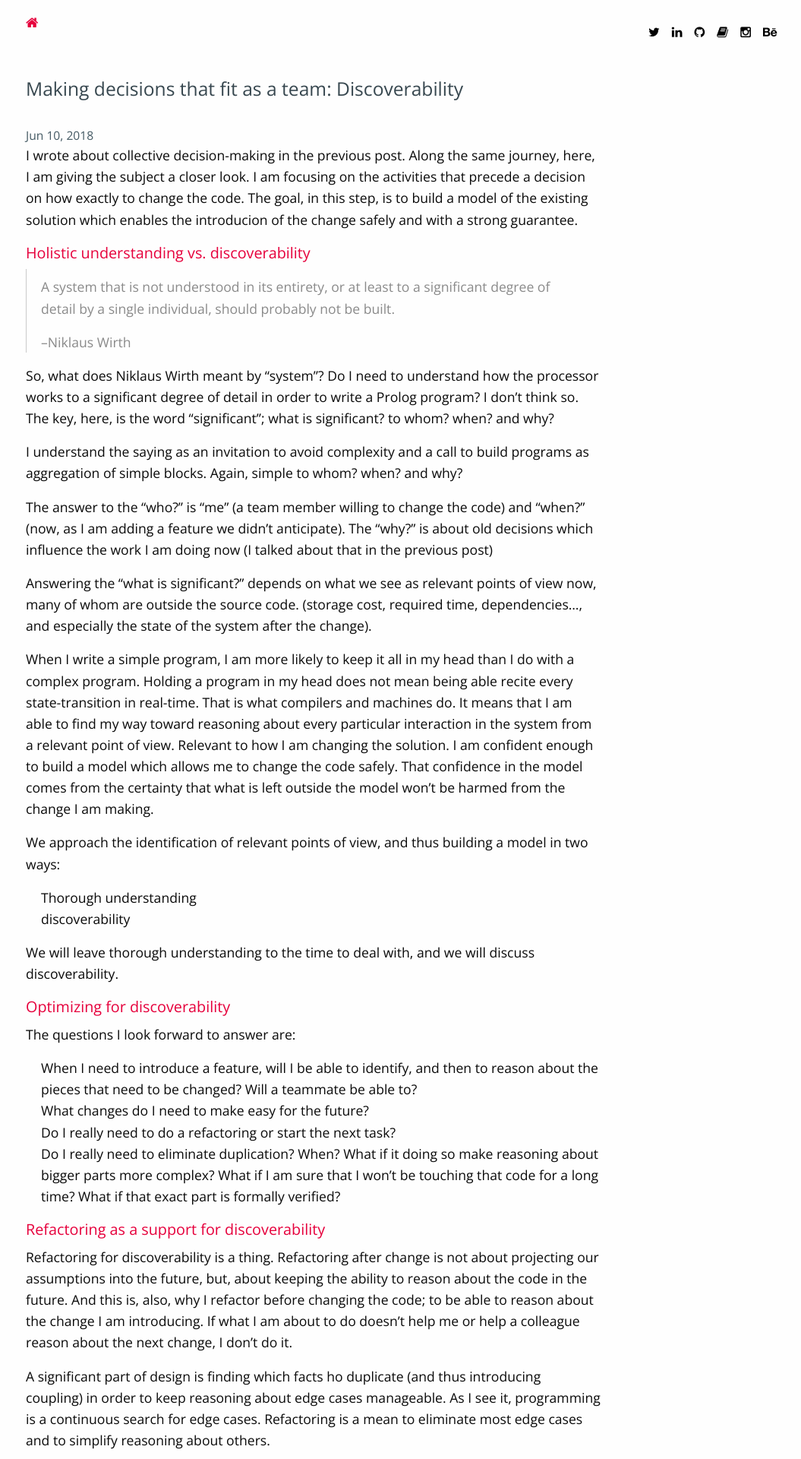
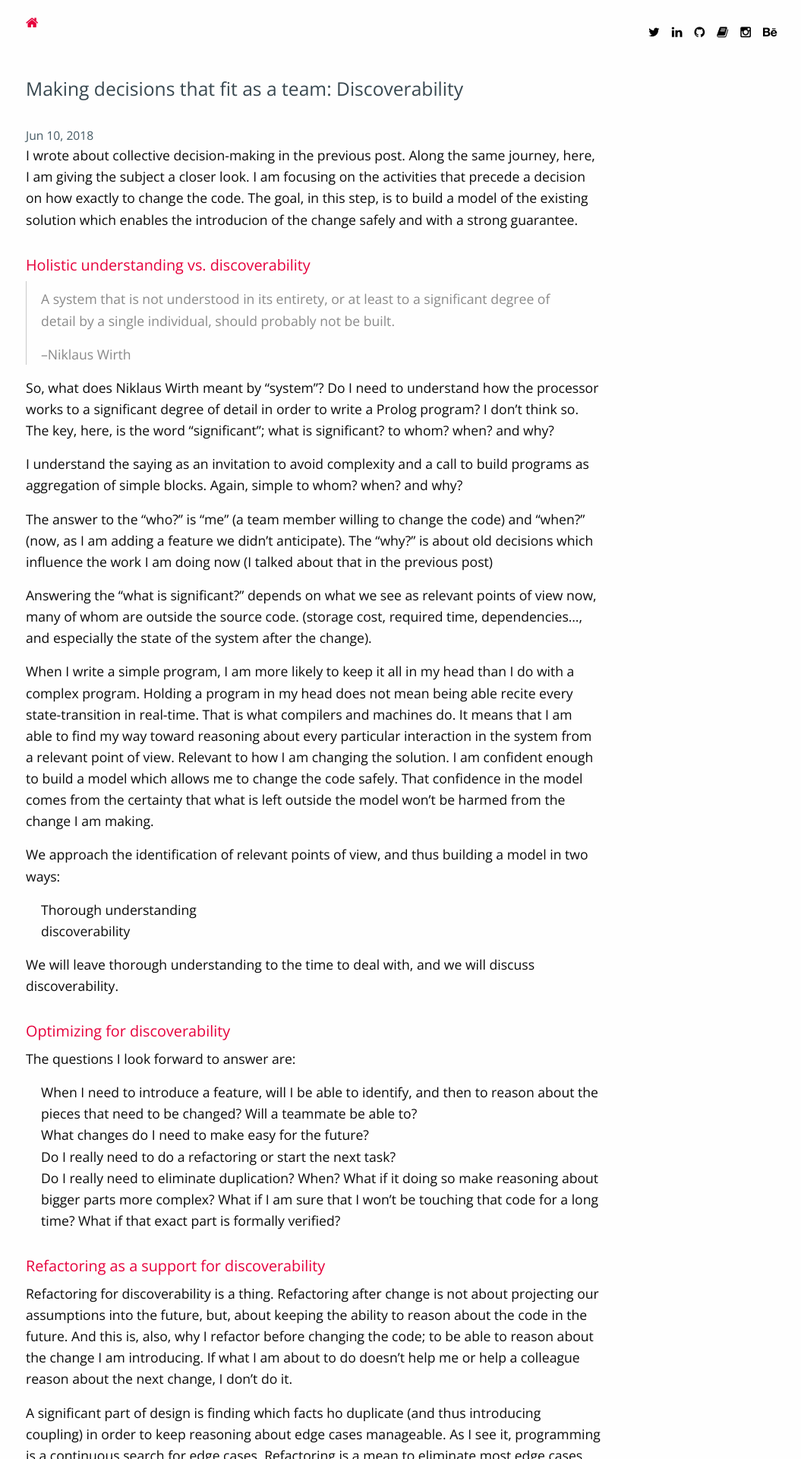
Before and after one commit to haresfaiez/haresfaiez.github.io, a Jekyll site: the page built from _posts/2018-06-10-making-decisions-that-fit-discoverability.md, in a window 1280 px wide. Shown: the top 1920 px of the page at 76% size, without its empty margins (101-1156 px from the left). Built offline with Jekyll 4.4.1, drawn with Linux system fonts in a browser that asks for light colours; comment, search, counter and statistics services are not loaded.

Commit message:
Add spacing before the title of a post paragraph

```diff
--- a/_style/custom/_spacing.scss
+++ b/_style/custom/_spacing.scss
@@ -79,3 +79,9 @@ section {
 
   margin: 0 0 $huge-margin 0;
 }
+
+#post {
+  h2 {
+    margin-top: $vertical-margin;
+  }
+}
```
Also changed, not shown: css/main.scss (+1 -1 lines).
